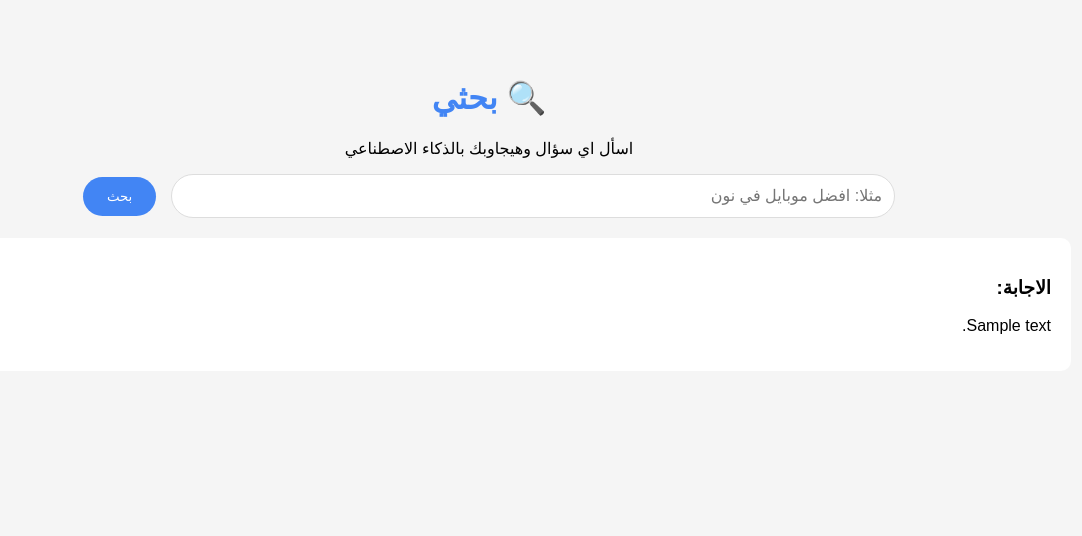
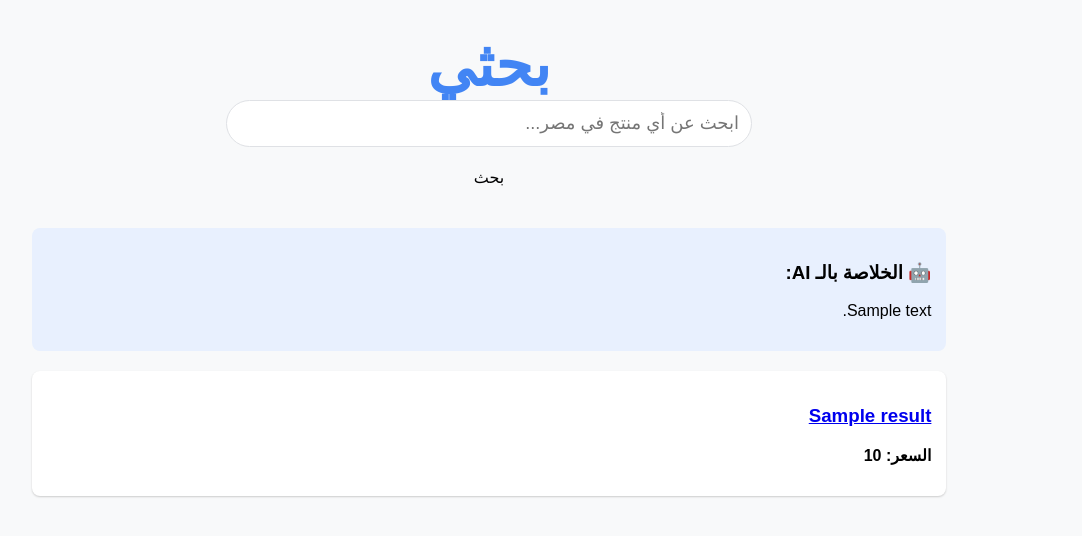
Before and after one commit to maherashraf340-hash/My-google, a Flask app: template templates/index.html in a window 1280 px wide. Shown: the top 536 px of the page, without its empty margins (151-1233 px from the left). Run offline with Flask 3, Linux system fonts and the light colour scheme; the template is opened without the code that fills it: most values are stand-ins (such as "Sample title", 1, 10 or a date in 2020).

Commit message:
Update index.html

```diff
--- a/templates/index.html
+++ b/templates/index.html
@@ -1,30 +1,36 @@
 <!DOCTYPE html>
 <html lang="ar" dir="rtl">
 <head>
-    <meta charset="UTF-8">
-    <meta name="viewport" content="width=device-width, initial-scale=1.0">
-    <title>بحثي - AI Search</title>
+    <title>بحثي - جوجل المنتجات</title>
     <style>
-        body { font-family: 'Cairo', sans-serif; background: #f5f5f5; text-align: center; padding: 50px; }
-        h1 { color: #4285F4; }
-        input { width: 60%; padding: 12px; border: 1px solid #ddd; border-radius: 24px; font-size: 16px; }
-        button { padding: 12px 24px; background: #4285F4; color: white; border: none; border-radius: 24px; cursor: pointer; margin-right: 10px; }
-        .result { background: white; padding: 20px; margin-top: 20px; border-radius: 10px; text-align: right; }
+        body { font-family: 'Cairo', Arial; text-align: center; margin-top: 30px; background: #f8f9fa; }
+        .logo { font-size: 60px; color: #4285f4; font-weight: bold; }
+        input { width: 500px; padding: 12px; font-size: 18px; border-radius: 24px; border: 1px solid #dfe1e5; }
+        button { padding: 10px 24px; font-size: 16px; border-radius: 4px; background: #f8f9fa; border: 1px solid #f8f9fa; margin: 10px; }
+        .summary { background: #e8f0fe; margin: 20px auto; padding: 15px; width: 70%; border-radius: 8px; text-align: right; }
+        .result { background: white; margin: 10px auto; padding: 15px; width: 70%; text-align: right; border-radius: 8px; box-shadow: 0 1px 2px #ccc; }
     </style>
 </head>
 <body>
-    <h1>🔍 بحثي</h1>
-    <p>اسأل اي سؤال وهيجاوبك بالذكاء الاصطناعي</p>
+    <div class="logo">بحثي</div>
     <form method="POST">
-        <input type="text" name="query" placeholder="مثلا: افضل موبايل في نون" required>
+        <input type="text" name="query" placeholder="ابحث عن أي منتج في مصر..." value="{{ query }}">
+        <br>
         <button type="submit">بحث</button>
     </form>
 
-    {% if answer %}
-    <div class="result">
-        <h3>الاجابة:</h3>
-        <p>{{ answer }}</p>
+    {% if summary %}
+    <div class="summary">
+        <h3>🤖 الخلاصة بالـ AI:</h3>
+        <p>{{ summary }}</p>
     </div>
     {% endif %}
+
+    {% for r in results %}
+    <div class="result">
+        <h3><a href="{{ r.link }}" target="_blank">{{ r.title }}</a></h3>
+        <p><b>السعر: {{ r.price }}</b></p>
+    </div>
+    {% endfor %}
 </body>
 </html>
```
